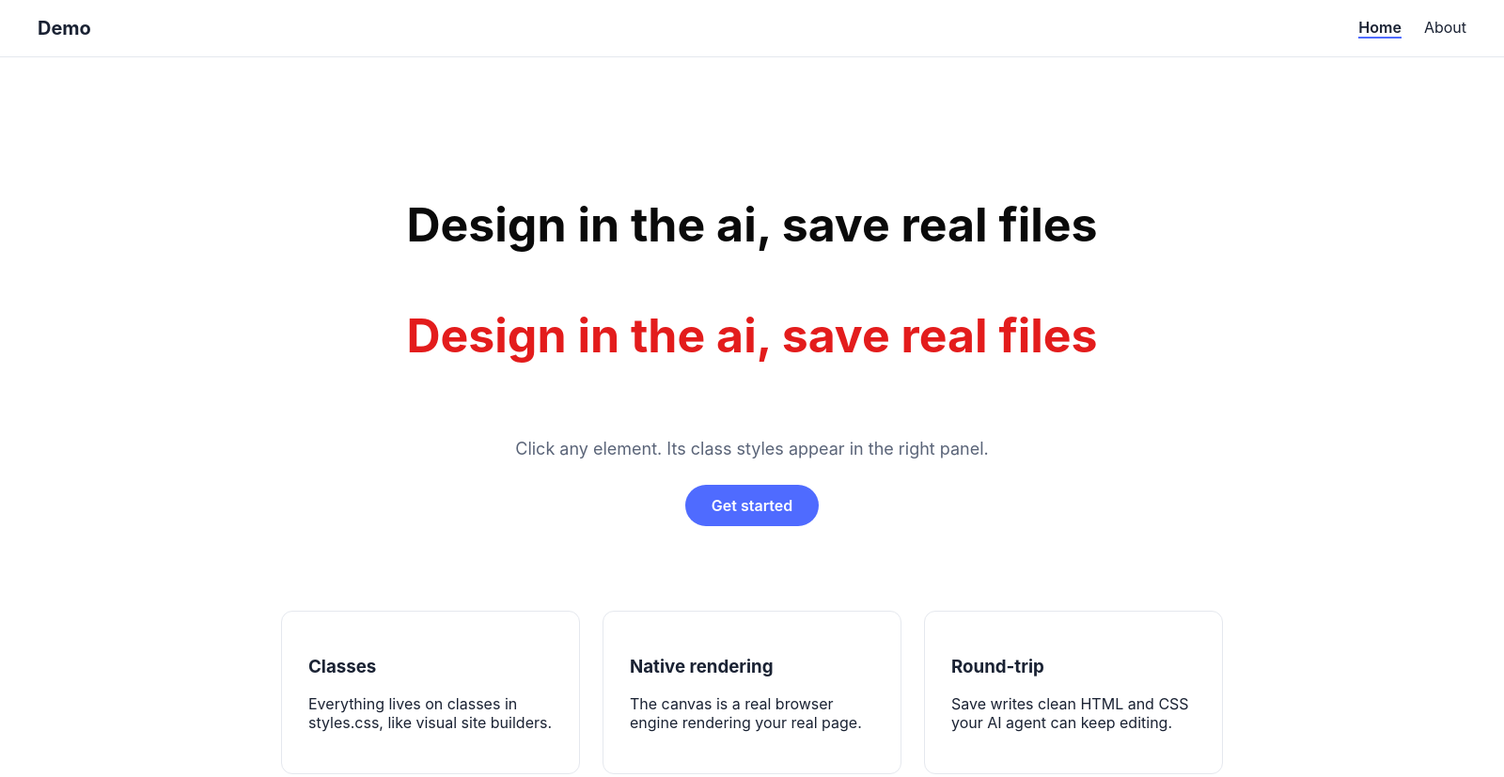
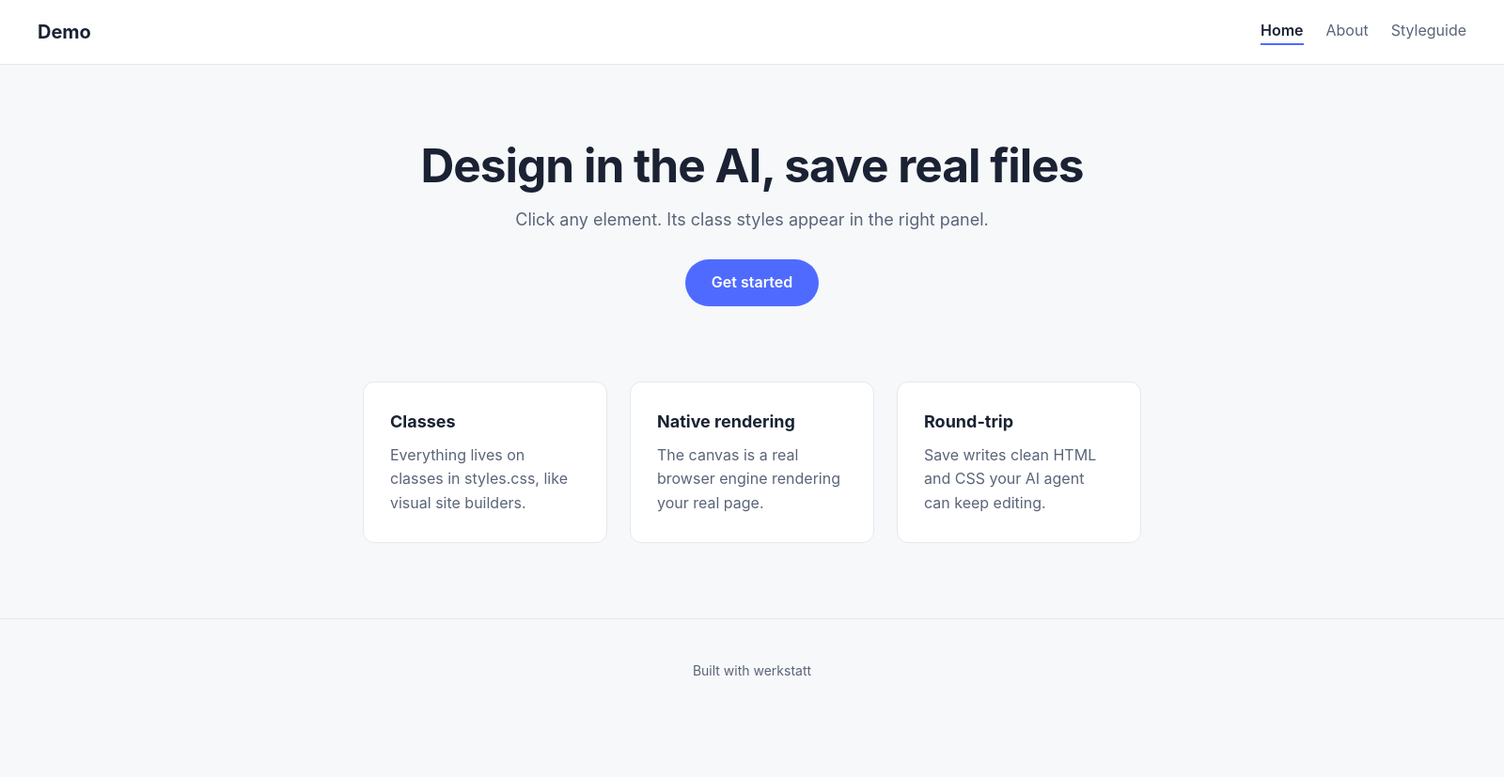
Before and after one commit to svevol/werkstatt, an Electron app: page demo-site/index.html in a window 1600 px wide. Shown: the top 827 px of the page at 94% size. After the commit the page ends 800 px from the top, so only its background shows below. Drawn offline with Linux system fonts and the light colour scheme.

Commit message:
Task 116: polish the bundled demo-site
Remove the duplicate h1 and leftover .black class, fix the undefined .hero-headline on about, and replace the drifted red hero/80px margins. Add :root tokens, :focus-visible, fluid type, 768/375 breakpoints, reduced-motion, and consistent card/nav classes. app.js now scopes to .hero .btn. npm test 95 pass.

```diff
--- a/demo-site/app.js
+++ b/demo-site/app.js
@@ -1,6 +1,6 @@
 // Demo site script — runs in Preview mode only (blocked while editing).
 (function () {
-  const btn = document.querySelector('.btn');
+  const btn = document.querySelector('.hero .btn');
   const sub = document.querySelector('.hero-sub');
   if (!btn || !sub) return;
 
--- a/demo-site/index.html
+++ b/demo-site/index.html
@@ -1,46 +1,51 @@
 <!DOCTYPE html>
-<html lang="en"><head>
+<html lang="en">
+<head>
 <meta charset="UTF-8">
 <meta name="viewport" content="width=device-width, initial-scale=1.0">
 <link rel="stylesheet" href="styles.css">
+<meta name="description" content="A tiny two-page site that shows how werkstatt edits real classes in a real stylesheet.">
 <title>Demo Site — Home</title>
 </head>
 <body>
 
 <header class="site-header">
   <span class="logo">Demo</span>
-  <nav class="nav">
+  <nav class="nav" aria-label="Primary">
     <a href="index.html" class="nav-link active">Home</a>
     <a href="about.html" class="nav-link">About</a>
+    <a href="styleguide.html" class="nav-link">Styleguide</a>
   </nav>
 </header>
 
+<main>
   <section class="hero">
-  <h1 class="hero-title black">Design in the ai, save real files</h1><h1 class="hero-title">Design in the ai, save real files</h1>
+    <h1 class="hero-title">Design in the AI, save real files</h1>
     <p class="hero-sub">Click any element. Its class styles appear in the right panel.</p>
     <a href="#" class="btn">Get started</a>
   </section>
 
   <section class="features">
     <div class="card">
-    <h3>Classes</h3>
-    <p>Everything lives on classes in styles.css, like visual site builders.</p>
+      <h2 class="card-title">Classes</h2>
+      <p class="card-text">Everything lives on classes in styles.css, like visual site builders.</p>
     </div>
     <div class="card">
-    <h3>Native rendering</h3>
-    <p>The canvas is a real browser engine rendering your real page.</p>
+      <h2 class="card-title">Native rendering</h2>
+      <p class="card-text">The canvas is a real browser engine rendering your real page.</p>
     </div>
     <div class="card">
-    <h3>Round-trip</h3>
-    <p>Save writes clean HTML and CSS your AI agent can keep editing.</p>
+      <h2 class="card-title">Round-trip</h2>
+      <p class="card-text">Save writes clean HTML and CSS your AI agent can keep editing.</p>
     </div>
   </section>
+</main>
 
 <footer class="site-footer">
   <p>Built with werkstatt</p>
 </footer>
 
-<script src="app.js"></script>
+<script src="app.js" defer></script>
 
-
-</body></html>
+</body>
+</html>
--- a/demo-site/styles.css
+++ b/demo-site/styles.css
@@ -1,37 +1,40 @@
 :root {
+  --brand: #4f6bff;
+  --brand-strong: #3d59e0;
   --ink: #1a2233;
+  --muted: #5a6478;
   --paper: #f7f8fa;
+  --card: #ffffff;
+  --line: #e5e8ee;
+  --radius: 12px;
+}
+
+* {
+  box-sizing: border-box;
 }
 
 body {
-  margin-top: 0px;
-  margin-right: 0px;
-  margin-bottom: 0px;
-  margin-left: 0px;
+  margin: 0;
+  background: var(--paper);
+  color: var(--ink);
   font-family: -apple-system, BlinkMacSystemFont, "Segoe UI", sans-serif;
-  color: var(--ink);
+  line-height: 1.6;
+}
+
+:focus-visible {
+  outline: 3px solid var(--brand);
+  outline-offset: 3px;
+  border-radius: 4px;
 }
 
 .site-header {
   display: flex;
   justify-content: space-between;
   align-items: center;
-  padding-top: 18px;
-  padding-right: 40px;
-  padding-bottom: 18px;
-  padding-left: 40px;
-  background-image: initial;
-  background-position-x: initial;
-  background-position-y: initial;
-  background-size: initial;
-  background-repeat: initial;
-  background-attachment: initial;
-  background-origin: initial;
-  background-clip: initial;
-  background-color: rgb(255, 255, 255);
-  border-bottom-width: 1px;
-  border-bottom-style: solid;
-  border-bottom-color: rgb(229, 232, 238);
+  gap: 16px;
+  padding: 18px 40px;
+  background: var(--card);
+  border-bottom: 1px solid var(--line);
 }
 
 .logo {
@@ -41,164 +44,124 @@ body {
 
 .nav {
   display: flex;
-  row-gap: 24px;
-  column-gap: 24px;
+  gap: 24px;
 }
 
 .nav-link {
-  text-decoration-line: none;
-  text-decoration-thickness: initial;
-  text-decoration-style: initial;
-  text-decoration-color: initial;
+  color: var(--muted);
+  text-decoration: none;
+}
+
+.nav-link:hover {
   color: var(--ink);
 }
 
 .nav-link.active {
+  color: var(--ink);
   font-weight: 600;
-  border-bottom-width: 2px;
-  border-bottom-style: solid;
-  border-bottom-color: rgb(79, 107, 255);
+  border-bottom: 2px solid var(--brand);
 }
 
 .hero {
-  padding-top: 90px;
-  padding-right: 40px;
-  padding-bottom: 90px;
-  padding-left: 40px;
+  padding: 80px 40px;
   text-align: center;
 }
 
 .hero-title {
-  font-size: 50px;
-  margin-top: 58px;
-  margin-right: 0px;
-  margin-bottom: 16px;
-  margin-left: 0px;
-  color: rgb(227, 28, 28);
+  margin: 0 0 16px;
+  font-size: clamp(2rem, 1.4rem + 2.6vw, 3.1rem);
+  line-height: 1.1;
+  letter-spacing: -0.02em;
+  text-wrap: balance;
 }
 
 .hero-sub {
+  max-width: 34rem;
+  margin: 0 auto 28px;
+  color: var(--muted);
   font-size: 18px;
-  color: rgb(90, 100, 120);
-  margin-top: 80px;
-  margin-right: 0px;
-  margin-bottom: 28px;
-  margin-left: 0px;
 }
 
 .btn {
   display: inline-block;
-  background-image: initial;
-  background-position-x: initial;
-  background-position-y: initial;
-  background-size: initial;
-  background-repeat: initial;
-  background-attachment: initial;
-  background-origin: initial;
-  background-clip: initial;
-  background-color: rgb(79, 107, 255);
-  color: rgb(255, 255, 255);
-  padding-top: 12px;
-  padding-right: 28px;
-  padding-bottom: 12px;
-  padding-left: 28px;
-  border-top-left-radius: 31px;
-  border-top-right-radius: 31px;
-  border-bottom-right-radius: 31px;
-  border-bottom-left-radius: 31px;
-  text-decoration-line: none;
-  text-decoration-thickness: initial;
-  text-decoration-style: initial;
-  text-decoration-color: initial;
+  padding: 12px 28px;
+  background: var(--brand);
+  color: #ffffff;
+  border-radius: 999px;
+  text-decoration: none;
   font-weight: 600;
 }
 
 .btn:hover {
-  background-image: initial;
-  background-position-x: initial;
-  background-position-y: initial;
-  background-size: initial;
-  background-repeat: initial;
-  background-attachment: initial;
-  background-origin: initial;
-  background-clip: initial;
-  background-color: rgb(61, 89, 224);
+  background: var(--brand-strong);
 }
 
 .features {
   display: flex;
-  row-gap: 24px;
-  column-gap: 24px;
-  padding-top: 0px;
-  padding-right: 40px;
-  padding-bottom: 80px;
-  padding-left: 40px;
+  flex-wrap: wrap;
+  gap: 24px;
+  padding: 0 40px 80px;
   justify-content: center;
 }
 
 .card {
-  background-image: initial;
-  background-position-x: initial;
-  background-position-y: initial;
-  background-size: initial;
-  background-repeat: initial;
-  background-attachment: initial;
-  background-origin: initial;
-  background-clip: initial;
-  background-color: rgb(255, 255, 255);
-  border-top-width: 1px;
-  border-right-width: 1px;
-  border-bottom-width: 1px;
-  border-left-width: 1px;
-  border-top-style: solid;
-  border-right-style: solid;
-  border-bottom-style: solid;
-  border-left-style: solid;
-  border-top-color: rgb(229, 232, 238);
-  border-right-color: rgb(229, 232, 238);
-  border-bottom-color: rgb(229, 232, 238);
-  border-left-color: rgb(229, 232, 238);
-  border-image-source: initial;
-  border-image-slice: initial;
-  border-image-width: initial;
-  border-image-outset: initial;
-  border-image-repeat: initial;
-  border-top-left-radius: 12px;
-  border-top-right-radius: 12px;
-  border-bottom-right-radius: 12px;
-  border-bottom-left-radius: 12px;
-  padding-top: 28px;
-  padding-right: 28px;
-  padding-bottom: 28px;
-  padding-left: 28px;
   width: 260px;
+  padding: 28px;
+  background: var(--card);
+  border: 1px solid var(--line);
+  border-radius: var(--radius);
+}
+
+.card-title {
+  margin: 0 0 8px;
+  font-size: 18px;
+}
+
+.card-text {
+  margin: 0;
+  color: var(--muted);
 }
 
 .site-footer {
-  padding-top: 30px;
-  padding-right: 40px;
-  padding-bottom: 30px;
-  padding-left: 40px;
+  padding: 30px 40px;
   text-align: center;
-  color: rgb(138, 148, 166);
-  border-top-width: 1px;
-  border-top-style: solid;
-  border-top-color: rgb(229, 232, 238);
+  color: var(--muted);
+  border-top: 1px solid var(--line);
+  font-size: 14px;
 }
 
 @media (max-width: 768px) {
+  .site-header {
+    padding: 16px 20px;
+  }
+
+  .hero {
+    padding: 56px 20px;
+  }
 
   .features {
     flex-direction: column;
     align-items: center;
+    padding: 0 20px 56px;
   }
 
-  .hero-title {
-    font-size: 32px;
+  .card {
+    width: 100%;
+    max-width: 360px;
   }
-
 }
 
-.black {
-  color: rgb(10, 10, 10);
+@media (max-width: 375px) {
+  .hero-title {
+    font-size: 1.9rem;
+  }
 }
+
+@media (prefers-reduced-motion: reduce) {
+  *,
+  *::before,
+  *::after {
+    animation-duration: 0.01ms !important;
+    transition-duration: 0.01ms !important;
+  }
+}
```
Also changed, not shown: TASKS.md (+7 -0 lines), demo-site/about.html (+13 -5 lines), demo-site/styleguide.html (+8 -7 lines). Lines whose indentation alone changed are shown as unchanged.
